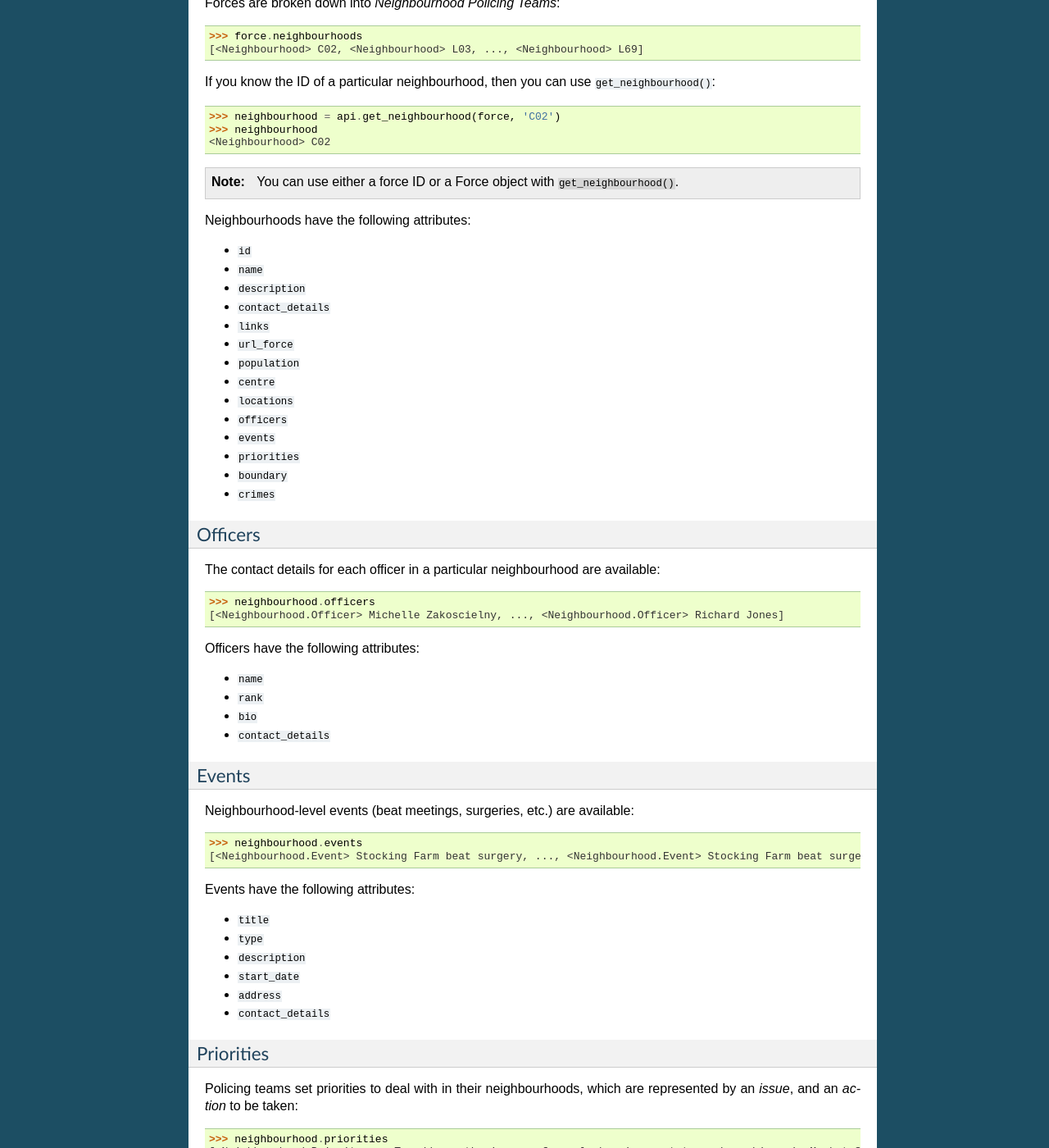
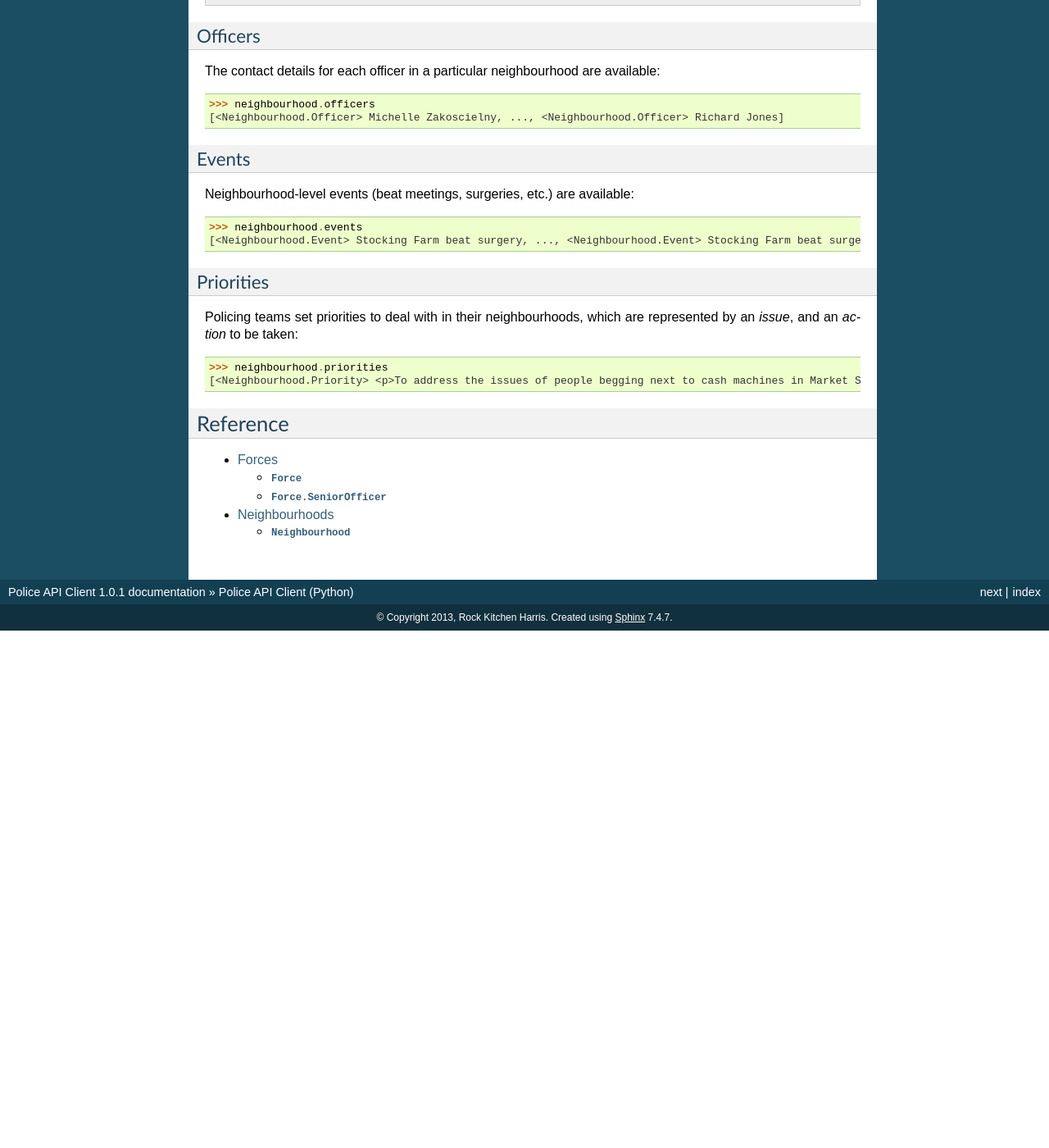
Before and after one commit to rkhleics/police-api-client-python, a Sphinx documentation site: the page built from docs/index.rst, in a window 1280 px wide and 1400 px high, scrolled down 1240 px. Shown: the whole window at 82% size. Built offline with Sphinx 7.4.7, drawn with Linux system fonts in a browser that asks for light colours; after the commit the page ends 2009 px from its top, so only the background shows below that; some of the changed text lies outside the part shown.

Commit message:
Start adding reference detail to the documentation

```diff
--- a/docs/conf.py
+++ b/docs/conf.py
@@ -28,7 +28,7 @@ import os
 # Add any Sphinx extension module names here, as strings. They can be
 # extensions coming with Sphinx (named 'sphinx.ext.*') or your custom
 # ones.
-extensions = []
+extensions = ['sphinx.ext.doctest', 'sphinx.ext.viewcode']
 
 # Add any paths that contain templates here, relative to this directory.
 templates_path = ['_templates']
--- a/docs/index.rst
+++ b/docs/index.rst
@@ -5,6 +5,7 @@
 built to power the new Police.uk_ website.
 
 View the README_ for installation instructions and quick-start examples.
+
 
 Configuration
 -------------
@@ -14,6 +15,7 @@
 
     >>> from police_api import PoliceAPI
     >>> api = PoliceAPI(username='weroc42', password='abc123')
+
 
 Dates
 -----
@@ -33,6 +35,7 @@
     >>> api.get_crimes_point(52.63473, -1.137514, date='2013-08')
     [<Crime> 26926242, ..., <Crime> 26925710]
 
+
 Forces
 ------
 
@@ -47,16 +50,6 @@
     >>> force
     <Force> Leicestershire Police
 
-Forces have the following attributes:
-
-* ``id``
-* ``name``
-* ``description``
-* ``telephone``
-* ``engagement_methods``
-* ``url``
-* ``neighbourhoods``
-* ``senior_officers``
 
 Neighbourhoods
 --------------
@@ -76,22 +69,6 @@
 .. note:: You can use either a force ID or a Force object with
           ``get_neighbourhood()``.
 
-Neighbourhoods have the following attributes:
-
-* ``id``
-* ``name``
-* ``description``
-* ``contact_details``
-* ``links``
-* ``url_force``
-* ``population``
-* ``centre``
-* ``locations``
-* ``officers``
-* ``events``
-* ``priorities``
-* ``boundary``
-* ``crimes``
 
 Officers
 ^^^^^^^^
@@ -102,12 +79,6 @@
     >>> neighbourhood.officers
     [<Neighbourhood.Officer> Michelle Zakoscielny, ..., <Neighbourhood.Officer> Richard Jones]
 
-Officers have the following attributes:
-
-* ``name``
-* ``rank``
-* ``bio``
-* ``contact_details``
 
 Events
 ^^^^^^
@@ -116,15 +87,6 @@
 
     >>> neighbourhood.events
     [<Neighbourhood.Event> Stocking Farm beat surgery, ..., <Neighbourhood.Event> Stocking Farm beat surgery]
-
-Events have the following attributes:
-
-* ``title``
-* ``type``
-* ``description``
-* ``start_date``
-* ``address``
-* ``contact_details``
 
 Priorities
 ^^^^^^^^^^
@@ -135,12 +97,15 @@
     >>> neighbourhood.priorities
     [<Neighbourhood.Priority> <p>To address the issues of people begging next to cash machines in Market Street and surrounding area.</p>, ..., <Neighbourhood.Priority> <p>To reduce street drinking and associated anti-social behaviour on Conduit Street and London Road between 10am and 6pm each day.</p>]
 
-Priorities have the following attributes:
+Reference
+---------
 
-* ``issue``
-* ``action``
-* ``issue_date``
-* ``action_date``
+.. toctree::
+    :maxdepth: 2
+
+    forces
+    neighbourhoods
+
 
 .. _Police API: http://data.police.uk/docs/
 .. _Police.uk: http://www.police.uk/
```
Also changed, not shown: docs/forces.rst (added, +116 -0 lines), docs/neighbourhoods.rst (added, +103 -0 lines), 1 other file.
